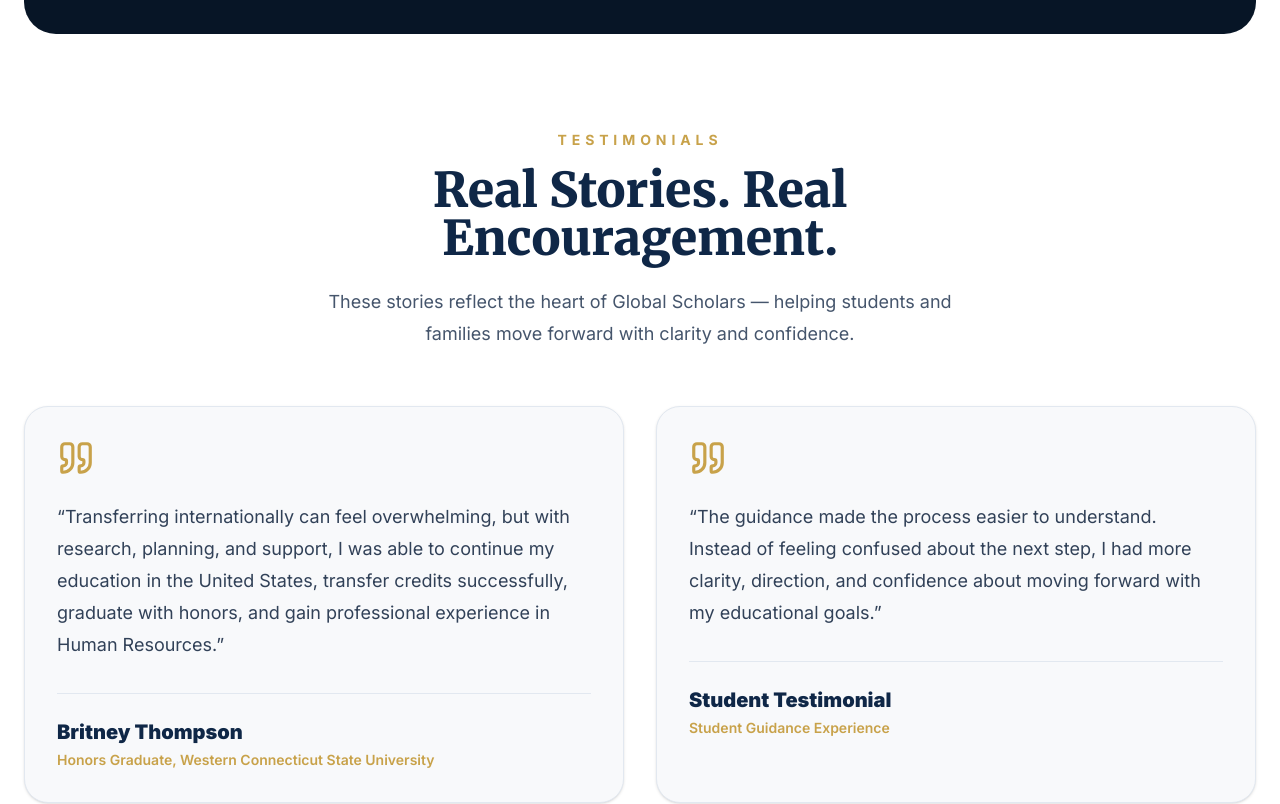
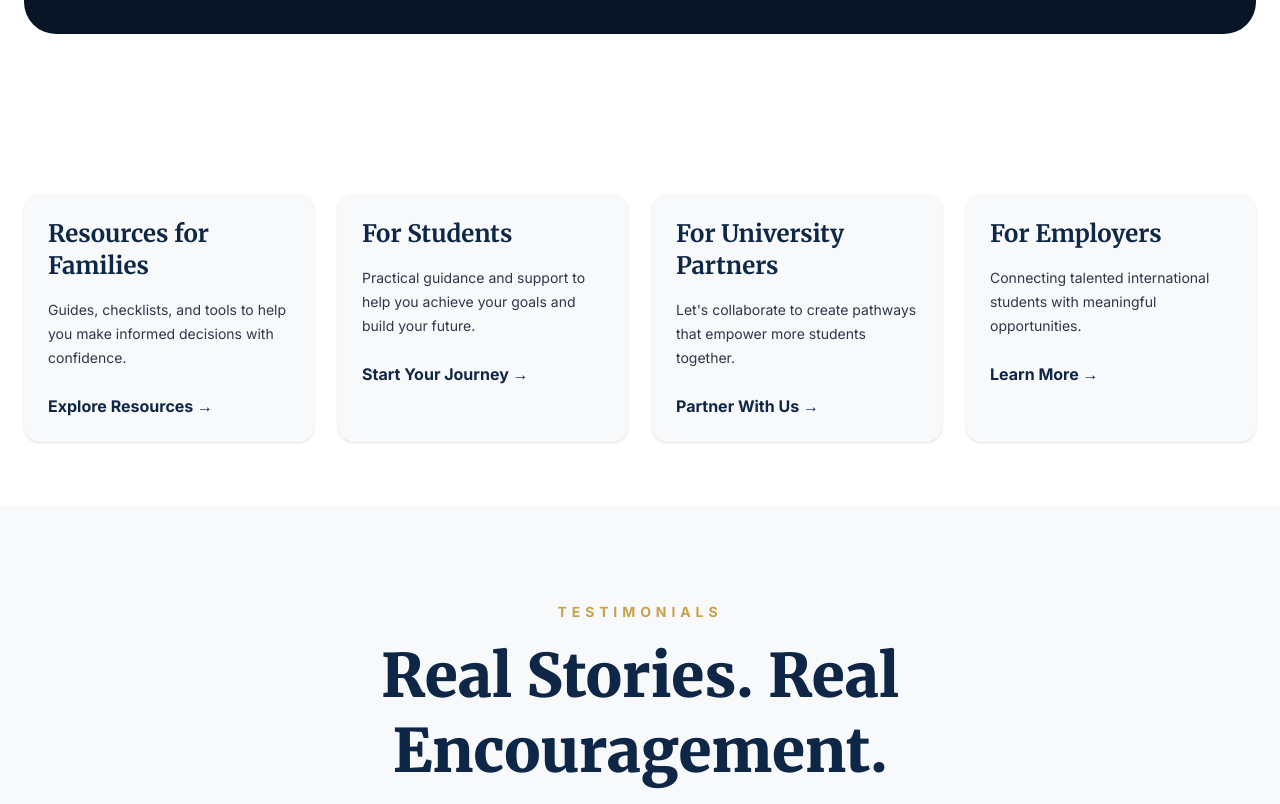
Before and after one commit to ChosenL/global-scholars, a Next.js app: page / in a window 1280 px wide. Shown: the part 9156-9960 px from the top of the page. Built offline with nearby package versions, Linux system fonts and the light colour scheme.

Commit message:
Remove duplicate testimonials from about section

```diff
--- a/components/home/About.tsx
+++ b/components/home/About.tsx
@@ -8,7 +8,6 @@ import {
   Users,
   GraduationCap,
   Globe2,
-  Quote,
 } from "lucide-react";
 
 const timeline = [
@@ -56,21 +55,6 @@ const values = [
   ["Empowerment", GraduationCap],
   ["Partnership", Users],
   ["Growth", BookOpen],
-];
-
-const testimonials = [
-  {
-    name: "Britney Thompson",
-    role: "Honors Graduate, Western Connecticut State University",
-    quote:
-      "Transferring internationally can feel overwhelming, but with research, planning, and support, I was able to continue my education in the United States, transfer credits successfully, graduate with honors, and gain professional experience in Human Resources.",
-  },
-  {
-    name: "Student Testimonial",
-    role: "Student Guidance Experience",
-    quote:
-      "The guidance made the process easier to understand. Instead of feeling confused about the next step, I had more clarity, direction, and confidence about moving forward with my educational goals.",
-  },
 ];
 
 export default function About() {
@@ -274,48 +258,6 @@ export default function About() {
             </a>
           </div>
         </div>
-
-        <div className="mt-24">
-          <FadeIn>
-            <div className="mx-auto max-w-3xl text-center">
-              <p className="text-sm font-bold uppercase tracking-[0.35em] text-[#C8A24A]">
-                Testimonials
-              </p>
-
-              <h3 className="mt-4 text-4xl font-black text-[#0F2747] md:text-5xl">
-                Real Stories. Real Encouragement.
-              </h3>
-
-              <p className="mx-auto mt-6 max-w-2xl text-lg leading-8 text-slate-600">
-                These stories reflect the heart of Global Scholars — helping
-                students and families move forward with clarity and confidence.
-              </p>
-            </div>
-          </FadeIn>
-
-          <div className="mt-14 grid gap-8 lg:grid-cols-2">
-            {testimonials.map((item, index) => (
-              <FadeIn key={item.name} delay={index * 0.08}>
-                <div className="h-full rounded-3xl border border-slate-200 bg-[#F8F9FB] p-8 shadow-sm">
-                  <Quote className="text-[#C8A24A]" size={38} />
-
-                  <p className="mt-6 text-lg leading-8 text-slate-700">
-                    “{item.quote}”
-                  </p>
-
-                  <div className="mt-8 border-t border-slate-200 pt-6">
-                    <p className="text-xl font-black text-[#0F2747]">
-                      {item.name}
-                    </p>
-                    <p className="mt-1 text-sm font-semibold text-[#C8A24A]">
-                      {item.role}
-                    </p>
-                  </div>
-                </div>
-              </FadeIn>
-            ))}
-          </div>
-        </div>
       </div>
     </section>
   );
```
